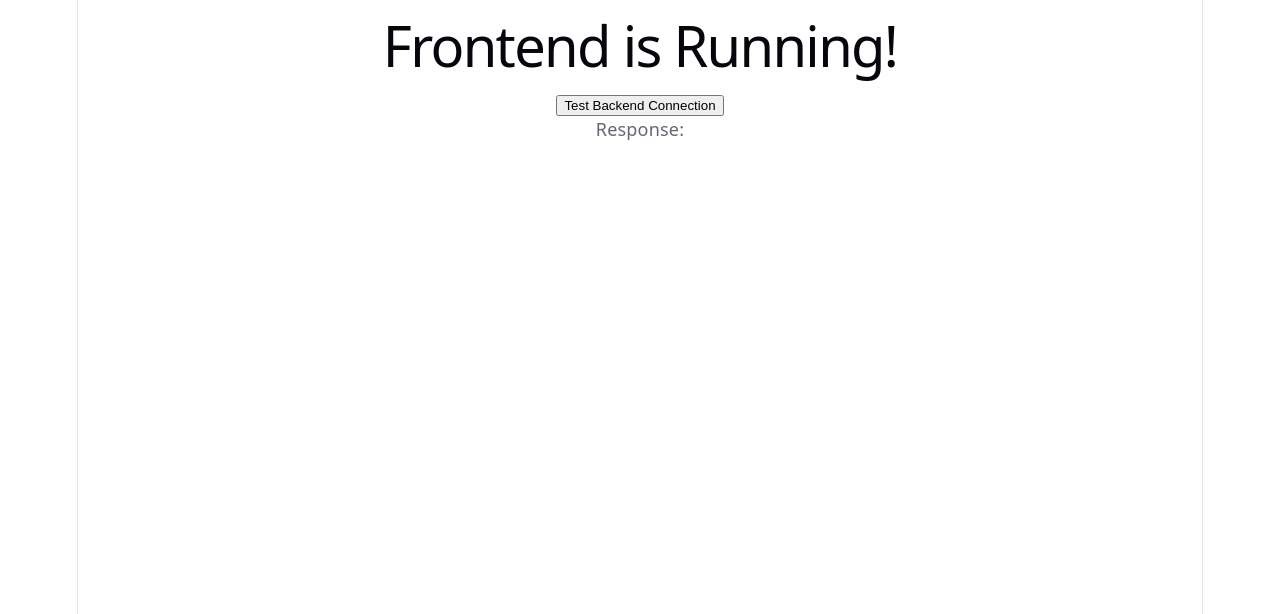
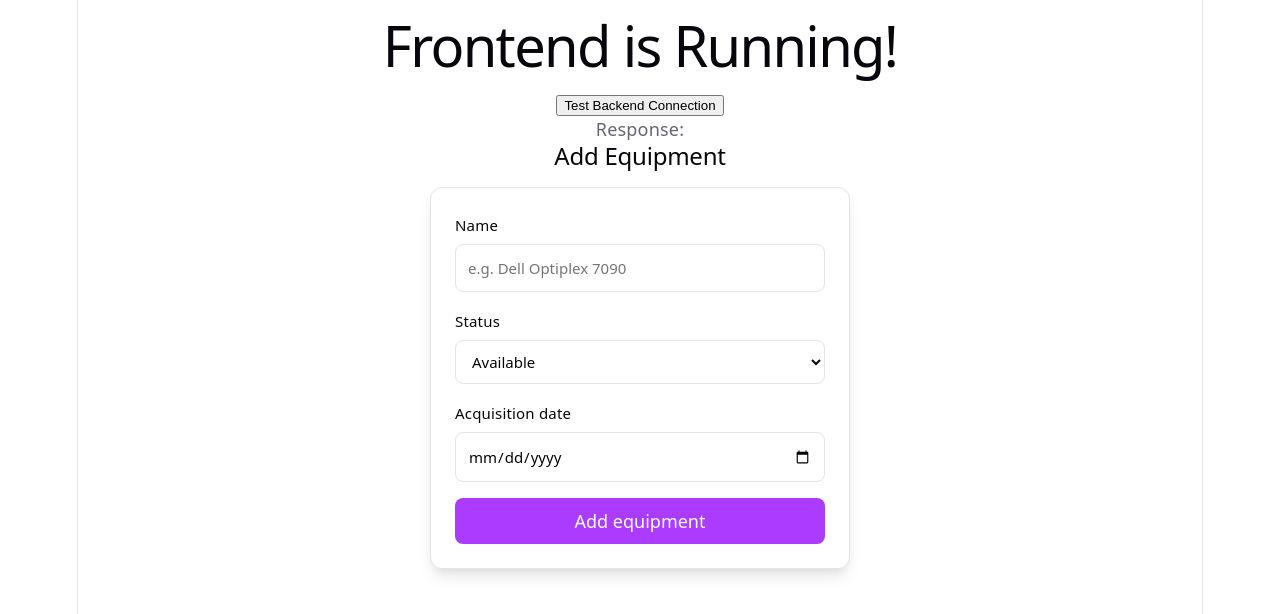
Before and after one commit to dakinfe0106/ECE-equip-manager, a React (Vite) app in the folder frontend/: page / in a window 1280 px wide. Shown: the top 614 px of the page. Built offline with nearby package versions, Linux system fonts and the light colour scheme.

Commit message:
Add equipment form feature

```diff
--- /dev/null
+++ b/frontend/src/AddEquipmentForm.css
@@ -0,0 +1,97 @@
+.equipment-form {
+  display: flex;
+  flex-direction: column;
+  gap: 16px;
+  width: 100%;
+  max-width: 420px;
+  margin: 16px auto 32px;
+  padding: 24px;
+  box-sizing: border-box;
+  text-align: left;
+  background: var(--bg);
+  border: 1px solid var(--border);
+  border-radius: 12px;
+  box-shadow: var(--shadow);
+}
+
+.equipment-form label {
+  display: flex;
+  flex-direction: column;
+  gap: 6px;
+  font-size: 15px;
+  font-weight: 500;
+  color: var(--text-h);
+}
+
+.equipment-form input,
+.equipment-form select {
+  width: 100%;
+  box-sizing: border-box;
+  padding: 10px 12px;
+  font: inherit;
+  font-weight: 400;
+  color: var(--text-h);
+  background: var(--bg);
+  border: 1px solid var(--border);
+  border-radius: 8px;
+}
+
+.equipment-form input:focus,
+.equipment-form select:focus {
+  outline: 2px solid var(--accent-border);
+  border-color: var(--accent);
+}
+
+.equipment-form button {
+  padding: 10px 16px;
+  font: inherit;
+  font-weight: 500;
+  color: var(--bg);
+  background: var(--accent);
+  border: none;
+  border-radius: 8px;
+  cursor: pointer;
+  transition: opacity 0.2s;
+}
+
+.equipment-form button:hover {
+  opacity: 0.9;
+}
+
+.equipment-form button:focus-visible {
+  outline: 2px solid var(--accent);
+  outline-offset: 2px;
+}
+
+.form-message {
+  padding: 10px 12px;
+  font-size: 15px;
+  border-radius: 8px;
+  border: 1px solid transparent;
+}
+
+.form-message.success {
+  color: #166534;
+  background: #dcfce7;
+  border-color: #86efac;
+}
+
+.form-message.error {
+  color: #991b1b;
+  background: #fee2e2;
+  border-color: #fca5a5;
+}
+
+@media (prefers-color-scheme: dark) {
+  .form-message.success {
+    color: #86efac;
+    background: rgba(34, 197, 94, 0.15);
+    border-color: rgba(34, 197, 94, 0.4);
+  }
+
+  .form-message.error {
+    color: #fca5a5;
+    background: rgba(239, 68, 68, 0.15);
+    border-color: rgba(239, 68, 68, 0.4);
+  }
+}
--- /dev/null
+++ b/frontend/src/AddEquipmentForm.tsx
@@ -0,0 +1,71 @@
+import { useState } from 'react'
+import type { FormEvent } from 'react'
+import './AddEquipmentForm.css'
+
+type Feedback = { kind: 'success' | 'error'; text: string }
+
+export default function AddEquipmentForm() {
+  const [name, setName] = useState('')
+  const [status, setStatus] = useState('available')
+  const [date, setDate] = useState('')
+  const [feedback, setFeedback] = useState<Feedback | null>(null)
+
+  const handleSubmit = (e: FormEvent<HTMLFormElement>) => {
+    e.preventDefault()
+
+    const cleanName = name.trim().replace(/\s+/g, ' ')
+    if (!cleanName) {
+      setFeedback({ kind: 'error', text: 'Name is required.' })
+      return
+    }
+    if (!date) {
+      setFeedback({ kind: 'error', text: 'Acquisition date is required.' })
+      return
+    }
+
+    setFeedback({
+      kind: 'success',
+      text: `Valid! Would add: ${cleanName} (${status}, ${date}). Nothing was saved.`,
+    })
+  }
+
+  return (
+    <form className="equipment-form" onSubmit={handleSubmit}>
+      <label>
+        Name
+        <input
+          value={name}
+          onChange={(e) => setName(e.target.value)}
+          placeholder="e.g. Dell Optiplex 7090"
+        />
+      </label>
+
+      <label>
+        Status
+        <select value={status} onChange={(e) => setStatus(e.target.value)}>
+          <option value="available">Available</option>
+          <option value="on_loan">On loan</option>
+          <option value="under_maintenance">Under maintenance</option>
+          <option value="retired">Retired</option>
+        </select>
+      </label>
+
+      <label>
+        Acquisition date
+        <input
+          type="date"
+          value={date}
+          onChange={(e) => setDate(e.target.value)}
+        />
+      </label>
+
+      <button type="submit">Add equipment</button>
+
+      {feedback && (
+        <p role="status" className={`form-message ${feedback.kind}`}>
+          {feedback.text}
+        </p>
+      )}
+    </form>
+  )
+}
--- a/frontend/src/App.tsx
+++ b/frontend/src/App.tsx
@@ -1,5 +1,6 @@
 import { useState } from 'react'
 import './App.css'
+import AddEquipmentForm from './AddEquipmentForm'
 
 function App() {
   const [message, setMessage] = useState('')
@@ -24,6 +25,8 @@ function App() {
       </button>
 
       <p>Response: {message}</p>
+      <h2>Add Equipment</h2>
+      <AddEquipmentForm />
     </div>
   )
 }
```
